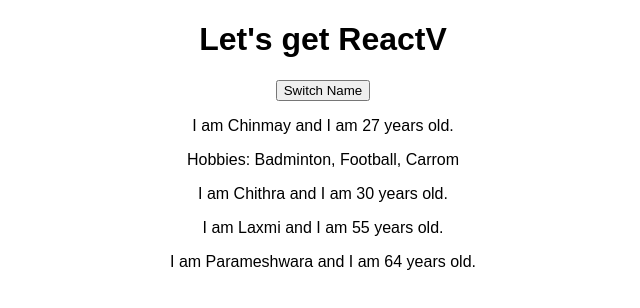
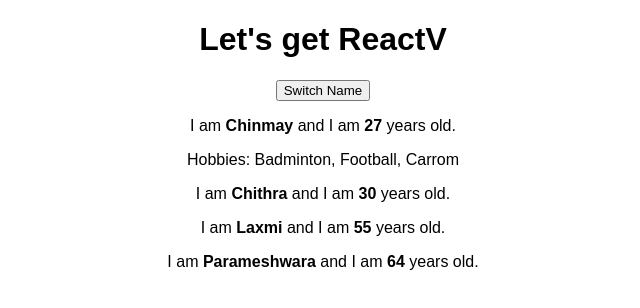
Before and after one commit to chinmaybhat1/react-complete-guide, a React (Create React App) app: page / in a window 1280 px wide. Shown: the top 308 px of the page, without its empty margins (317-957 px from the left). Built offline with nearby package versions, Linux system fonts and the light colour scheme.

Commit message:
Manipulating state

```diff
--- a/src/App.js
+++ b/src/App.js
@@ -13,15 +13,23 @@ class App extends Component {
     ]
   }
 
-  switchNameHandler = () => {
-    console.log("Switch name handler called");
+  switchStateHandler = () => {
+    this.setState({
+      persons: [
+        {name:"Chinmay Bhat", age:26},
+        {name:"Chithra Bhat", age:30},
+        {name:"Laxmi P Bhat", age:55},
+        {name:"U Parameshwara Bhat", age:64}
+      ]
+    })
+    console.log(this.state.persons[0].name);
   }
 
   render() {
     return (
       <div className="App">
         <h1>Let's get ReactV</h1>
-        <button onClick={this.switchNameHandler}>Switch Name</button>
+        <button onClick={this.switchStateHandler}>Switch Name</button>
         <Person name={this.state.persons[0].name} age={this.state.persons[0].age}>Hobbies: Badminton, Football, Carrom</Person>
         <Person name={this.state.persons[1].name} age={this.state.persons[1].age}/>
         <Person name={this.state.persons[2].name} age={this.state.persons[2].age}/>
--- a/src/Person/Person.js
+++ b/src/Person/Person.js
@@ -3,7 +3,7 @@ import React from 'react';
 const person = (props) => {
     return(
         <div>
-            <p>I am {props.name} and I am {props.age} years old.</p>
+            <p>I am <b>{props.name}</b> and I am <b>{props.age}</b> years old.</p>
             <p>{props.children}</p>
         </div>
     );
```
